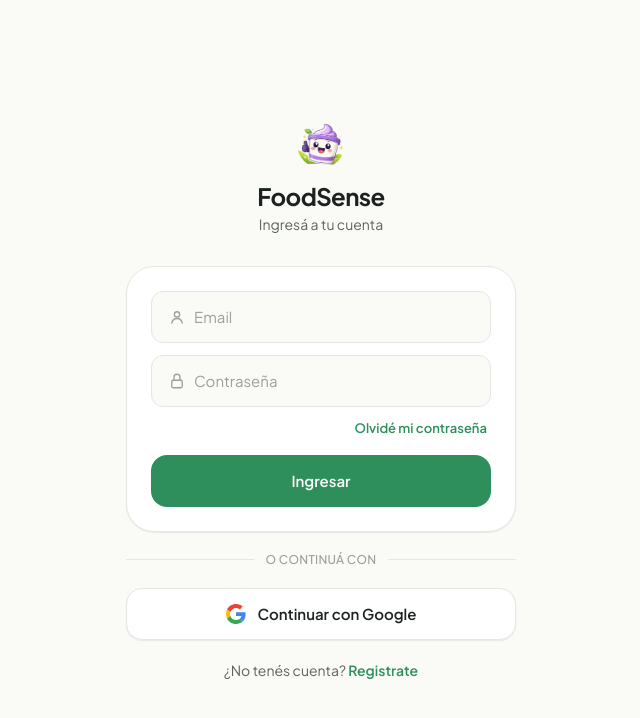
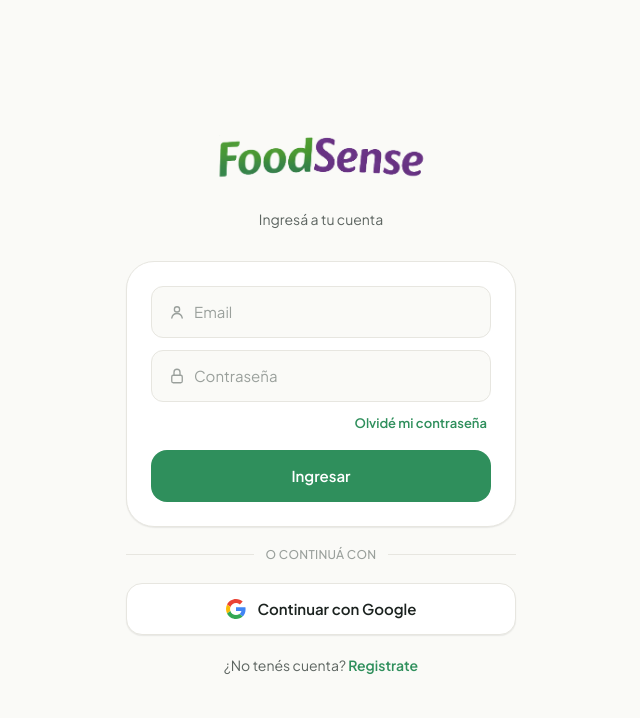
Before and after one commit to ORGANIZACIONUADE/FoodSense, a Next.js app in the folder web/: page /login in a window 1280 px wide. Shown: the top 718 px of the page, without its empty margins (319-959 px from the left). Built offline with nearby package versions, Linux system fonts and the light colour scheme; no server answers.

Commit message:
fix: use title image on login

```diff
--- a/web/src/app/login/page.tsx
+++ b/web/src/app/login/page.tsx
@@ -3,9 +3,9 @@
 import { useEffect, useState } from "react";
 import { useRouter } from "next/navigation";
 import Link from "next/link";
+import Image from "next/image";
 import { useAuth } from "@/context/auth-context";
 import { Icon } from "@/components/icons/icon";
-import { BrandLogo } from "@/components/layout/brand-logo";
 
 export default function LoginPage() {
   const { session, loading, login, loginGoogle, recoverPassword } = useAuth();
@@ -69,9 +69,15 @@
     <div className="flex min-h-svh flex-col items-center justify-center bg-bg px-5 py-12">
       <div className="w-full max-w-[390px]">
         <div className="mb-8 flex flex-col items-center gap-3">
-          <BrandLogo variant="icon" className="h-12 w-12 rounded-2xl object-contain" />
+          <Image
+            src="/titulo.png"
+            alt="FoodSense"
+            width={481}
+            height={151}
+            priority
+            className="h-auto w-56 object-contain"
+          />
           <div className="text-center">
-            <p className="text-2xl font-bold tracking-tight">FoodSense</p>
             <p className="mt-0.5 text-sm text-ink-soft">Ingresá a tu cuenta</p>
           </div>
         </div>
```
Also changed, not shown: web/public/titulo.png (added).
